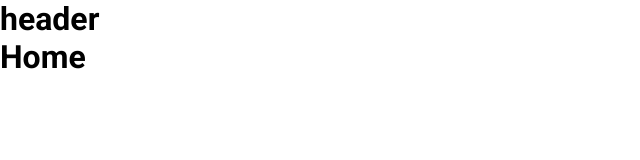
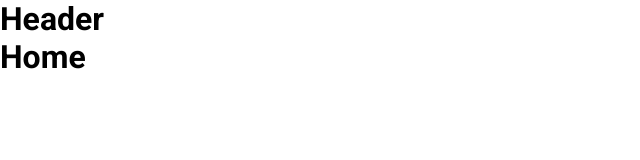
Before and after one commit to ArthurEnrique15/ignite-coffee-delivery, a React (Vite) app: page / in a window 1280 px wide. Shown: the top 160 px of the page, without its empty margins (0-640 px from the left). Built offline with nearby package versions, Linux system fonts and the light colour scheme.

Commit message:
feat: add Header component base function

```diff
--- /dev/null
+++ b/src/components/Header/index.tsx
@@ -0,0 +1,3 @@
+export function Header() {
+  return <h1>Header</h1>
+}
--- a/src/layouts/DefaultLayout/index.tsx
+++ b/src/layouts/DefaultLayout/index.tsx
@@ -1,12 +1,12 @@
 import { Outlet } from 'react-router-dom'
-// import { Header } from '../../components/Header'
+import { Header } from '../../components/Header'
 
 import { LayoutContainer } from './styles'
 
 export function DefaultLayout() {
   return (
     <LayoutContainer>
-      <h1>header</h1>
+      <Header />
       <Outlet />
     </LayoutContainer>
   )
```
